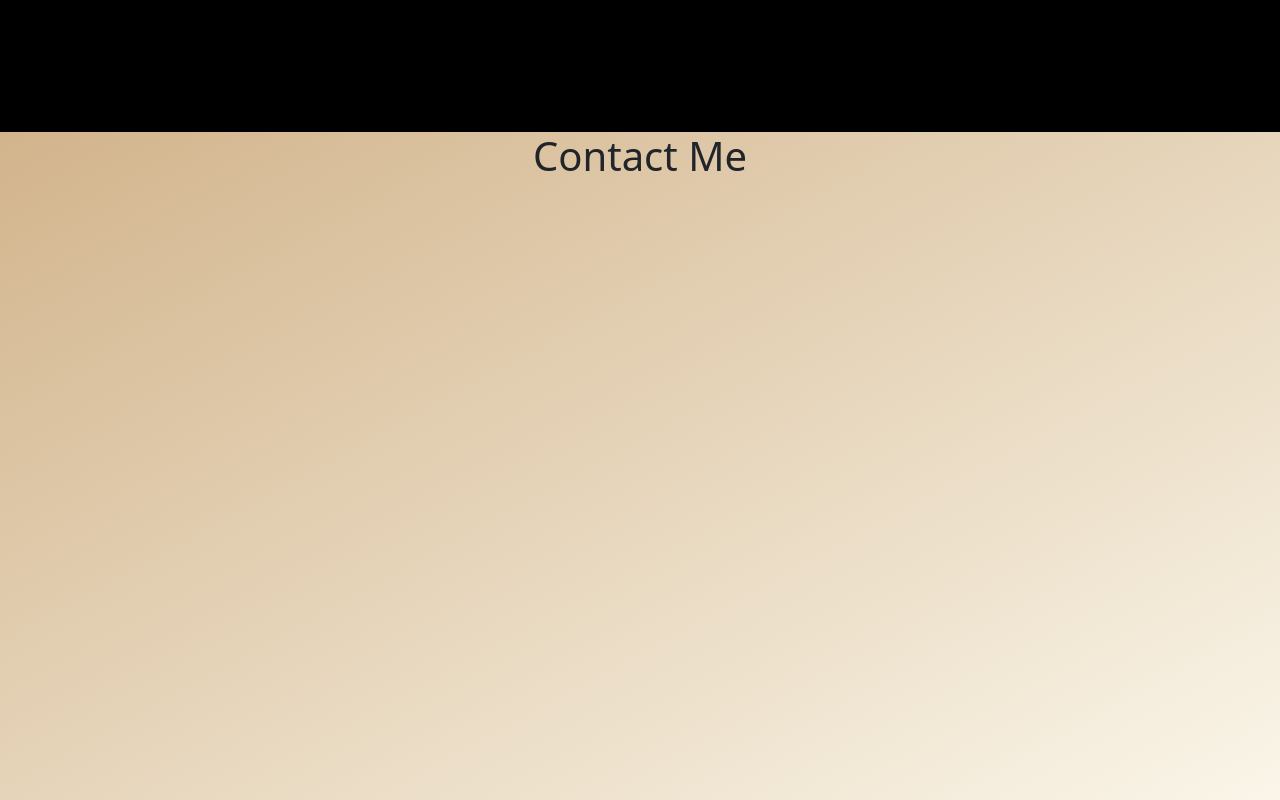
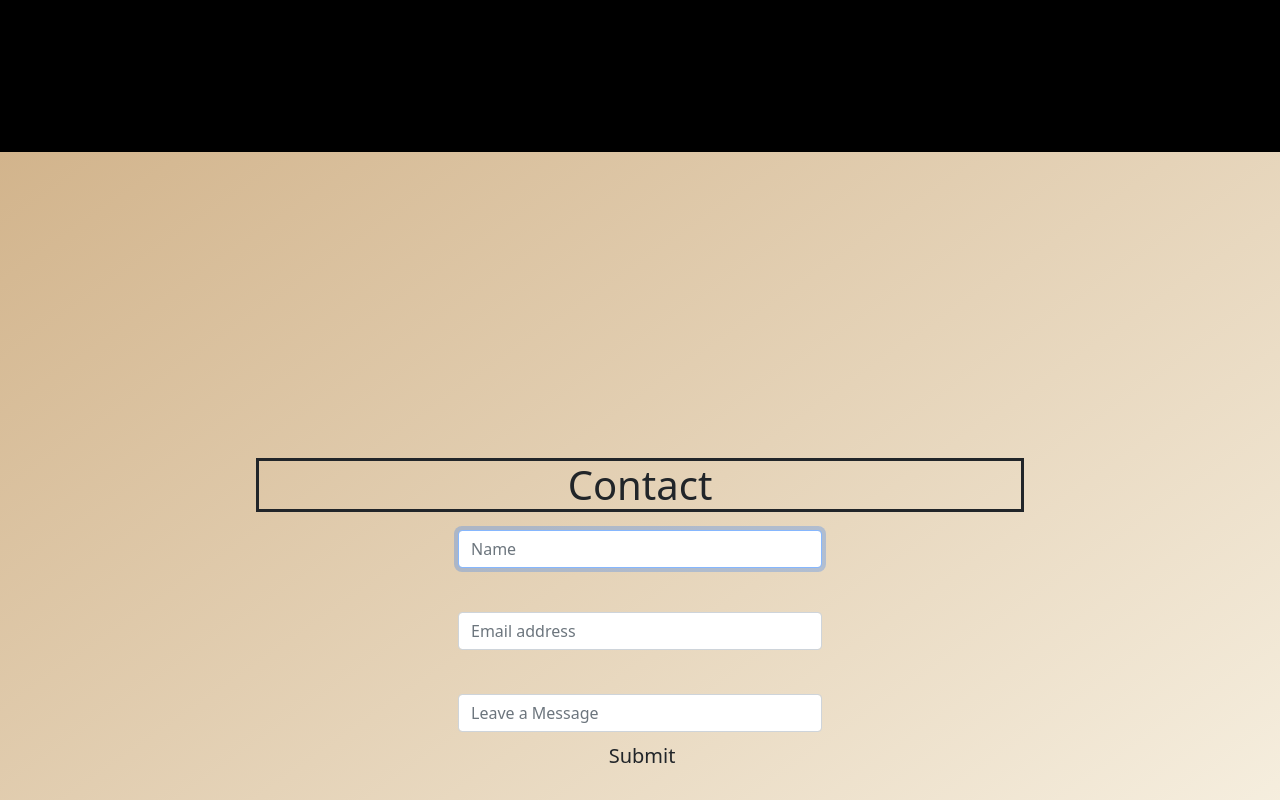
Before and after one commit to Mia557/portfolio, a plain HTML site: page index.html in a window 1280 px wide. Shown: the part 1660-2460 px from the top of the page. Drawn offline with nearby package versions, Linux system fonts and the light colour scheme.

Commit message:
added content to contact form

```diff
--- a/index.html
+++ b/index.html
@@ -29,7 +29,7 @@
 </head>
 
 <!--navbar-->
-<nav class="navbar navbar-expand-sm navbar-dark bg-dark">
+<nav class="navbar navbar-expand-sm ">
   <a class="navbar-brand" href="#">Logo maybe??</a>
   <button class="navbar-toggler collapsed" type="button" data-toggle="collapse" data-target="#navbarsExample03" aria-controls="navbarsExample03" aria-expanded="false" aria-label="Toggle navigation">
     <span class="navbar-toggler-icon"></span>
@@ -91,9 +91,26 @@
 
       <!--Contact me -->
 
-      <div class="contact-card">
-        <h1 class="contact-title">Contact Me</h1>
+      <div class="contact">
 
+        <h1 class="contact-title">
+          Contact
+        </h1>
+
+        <div class="form-label-group">
+          <input type="email" id="inputEmail" class="form-control" placeholder="Name" required="" autofocus="">
+          <label for="inputEmail"></label>
+        </div>
+        <div class="form-label-group">
+          <input type="email" id="inputEmail" class="form-control" placeholder="Email address" required="" autofocus="">
+          <label for="inputEmail"></label>
+        </div>
+        <div class="form-label-group">
+          <input type="email" id="inputEmail" class="form-control" placeholder="Leave a Message" required="" autofocus="">
+          <label for="inputEmail"></label>
+          <button class="btn btn-lg btn-block" type="submit">Submit</button>
+        </div>
+      </div>
       </div>
 
       <!--footer-->
--- a/styles.css
+++ b/styles.css
@@ -3,7 +3,7 @@
 
     height:700px;
     width: 100%;
-    margin-top: -20px;
+
     background-image: url(white-outline.png);
     background-attachment: fixed;
     background-position: center;
@@ -48,16 +48,16 @@
    box-shadow: 0 0px 20px black;
 }
 
-.contact-card {
+.contact{
     background-image: linear-gradient(to bottom right, rgb(210,180,140), rgb(251,247,235));
     text-align: center;
-    height:700px;
-    width: 100%;
+   padding: 20%;
+}
 
-}
+
 .contact-title {
-    padding-bottom: 700;
-    text-align: center;
+    border-style: solid;
+    margin-top: 50px;
 }
 
 .footer {
@@ -74,3 +74,8 @@
     padding: 10px;
     word-spacing: 10px;
 }
+.form-label-group {
+    margin: auto;
+    width: 50%;
+    padding: 10px;
+}
```
